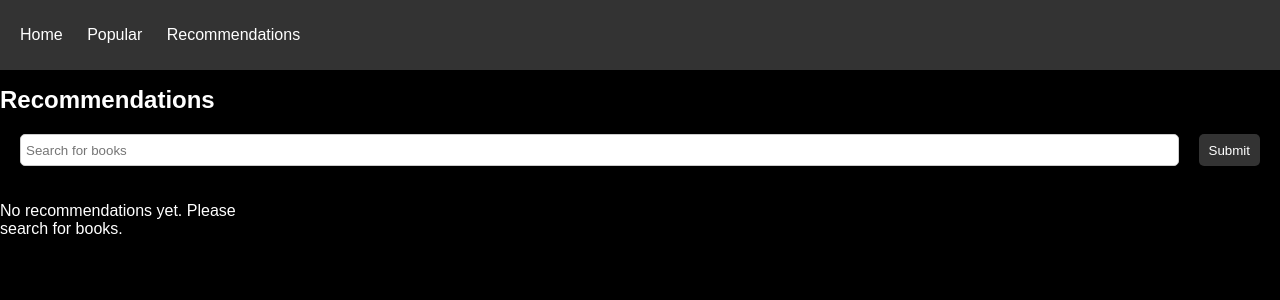
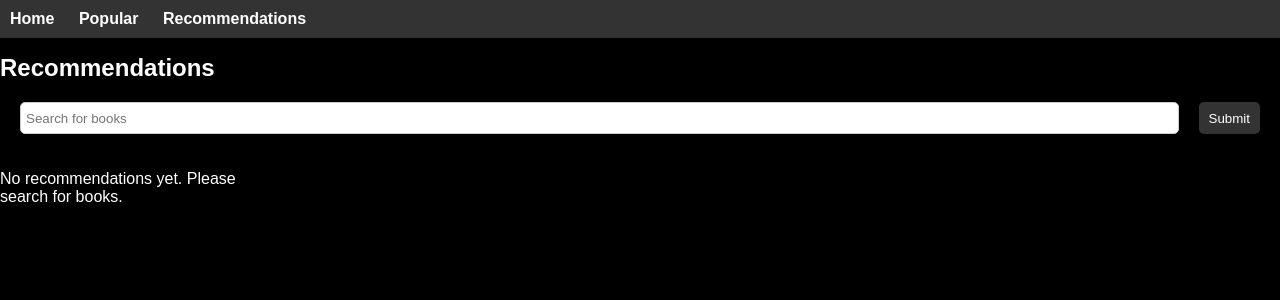
Before and after one commit to gtanish2003/Book-Recommender, a Flask app: page /recommend in a window 1280 px wide. Shown: the top 300 px of the page. Run offline with Flask 3, Linux system fonts and the light colour scheme; parts of the project's set-up code (start-up, migrations or seed data) failed here and were passed over.

Commit message:
Updating UI

```diff
--- a/static/css/main.css
+++ b/static/css/main.css
@@ -26,7 +26,7 @@ body {
     box-shadow: 0 0 10px rgba(0, 0, 0, 0.1);
 }
 
-.nav-bar {
+/* .nav-bar {
     background-color: #333;
     color: #fff;
     padding: 10px 20px;
@@ -45,7 +45,45 @@ body {
 .nav-bar ul li a {
     color: #fff;
     text-decoration: none;
-}
+} */
+
+
+
+/* CSS for the navigation bar */
+.nav-bar {
+    background-color: #333; /* Background color */
+    padding: 10px; /* Padding around the links */
+  }
+
+  /* CSS for the list items */
+  .nav-bar ul {
+    list-style-type: none; /* Remove default list styles */
+    margin: 0; /* Remove default margin */
+    padding: 0; /* Remove default padding */
+  }
+
+  /* CSS for the list item links */
+  .nav-bar ul li {
+    display: inline-block; /* Display items horizontally */
+    margin-right: 20px; /* Add space between items */
+  }
+
+  .nav-bar ul li:last-child {
+    margin-right: 0; /* Remove margin from the last item */
+  }
+
+  .nav-bar ul li a {
+    text-decoration: none; /* Remove underline from links */
+    color: #fff; /* Text color */
+    font-size: 16px; /* Font size */
+    font-weight: bold; /* Bold font weight */
+    transition: color 0.3s; /* Smooth color transition */
+  }
+
+  .nav-bar ul li a:hover {
+    color: #ff5733; /* Change color on hover */
+  }
+
 
 h1 {
     font-size: 24px;
```
